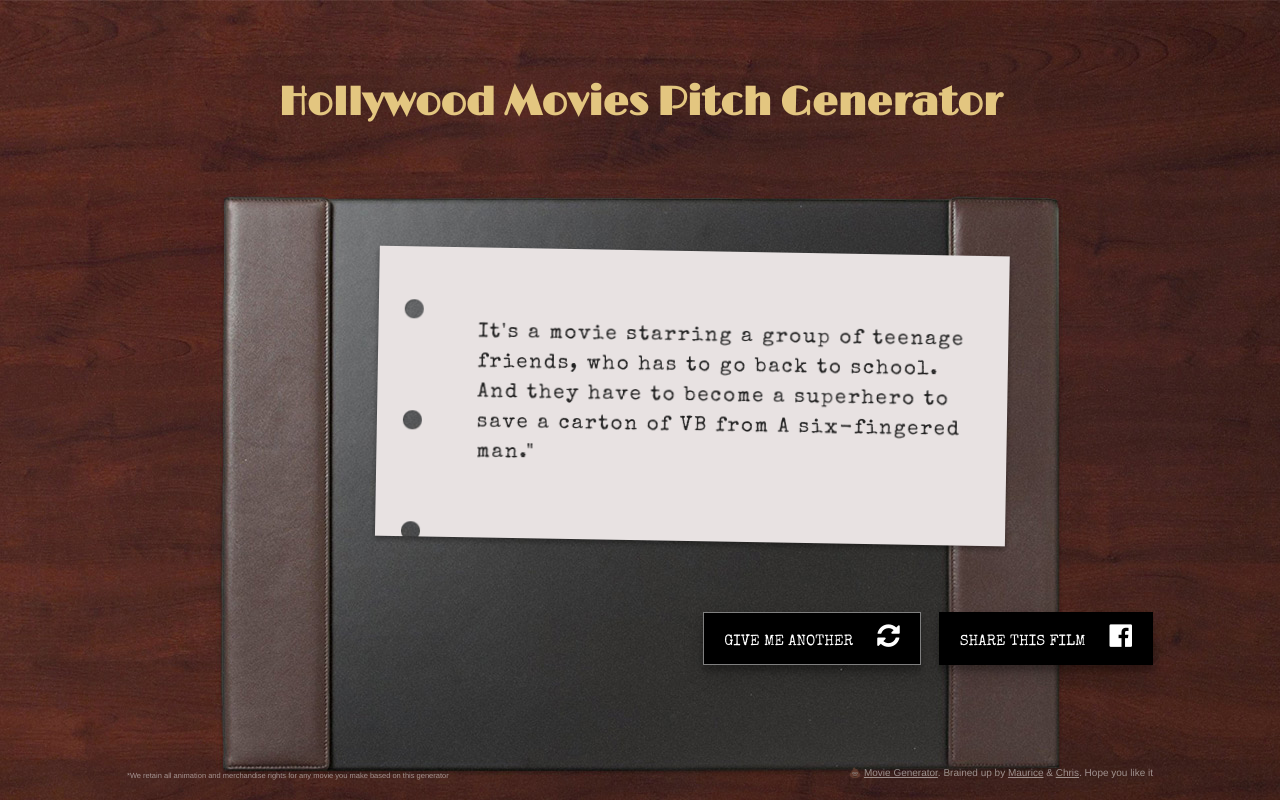
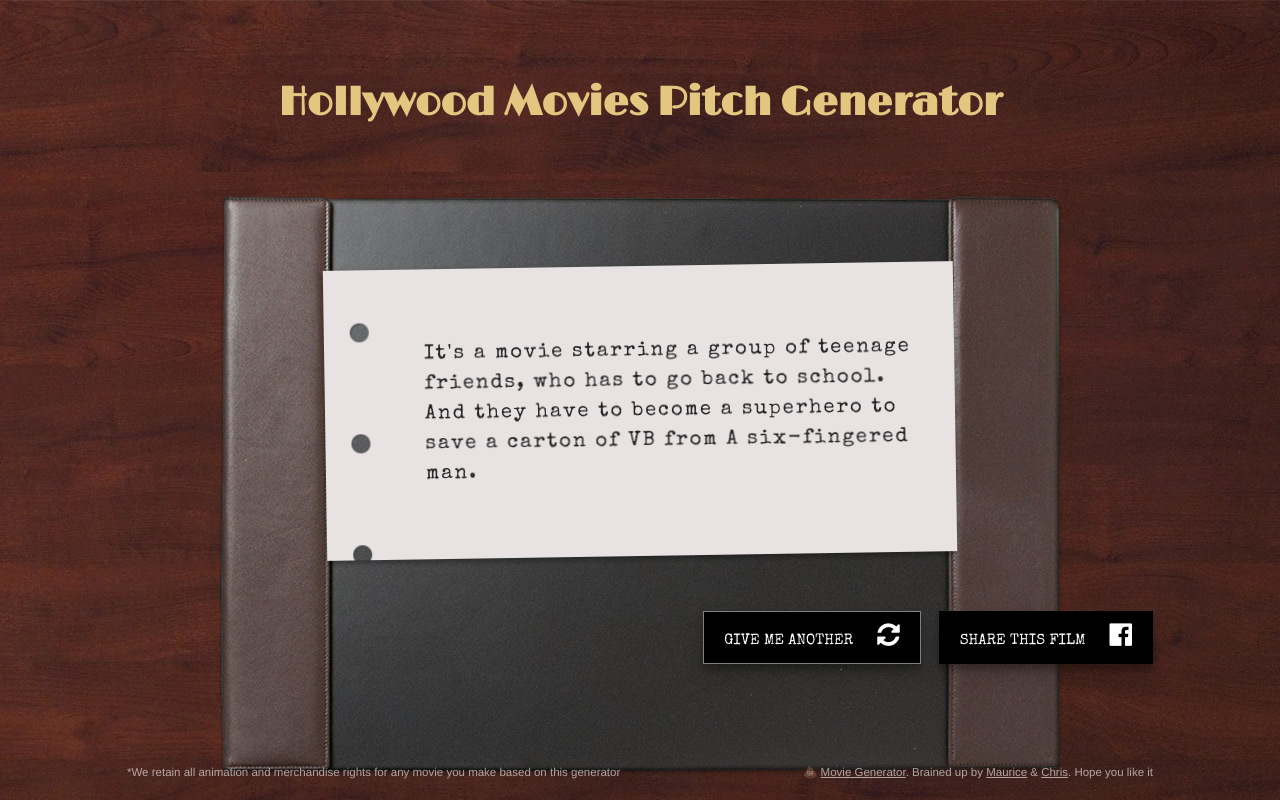
Before and after one commit to mephysto/movie-generator, a website: page new/index.html in a window 1280 px wide. Drawn offline with nearby package versions, Linux system fonts and the light colour scheme; files that its build step writes are made by us from their sources.

Commit message:
some style adjusting. Removed jquery because, wtf. some script finetuning

```diff
--- a/js/main.js
+++ b/js/main.js
@@ -25,22 +25,33 @@
 
 
   // The main generizer
-  let generateNewMovie = () => {
-    let randomStartStyle = () => {
-      let quoteCount = document.querySelectorAll('.movie-text > blockquote').length,
+  const generateNewMovie = () => {
+    const randomStartStyle = () => {
+      const quoteCount = document.querySelectorAll('.movie-text > blockquote').length,
         a = Math.random()*20 - 10,
         b = quoteCount + 100 < 175 ? quoteCount + 100 : 175;
       return `translate3d(-50%,-50%,${b}px) rotate(${a.toFixed(3)}deg)`;
     }
-    let randomEndStyle = () => {
-      let quoteCount = document.querySelectorAll('.movie-text > blockquote').length,
+    const randomEndStyle = () => {
+      const quoteCount = document.querySelectorAll('.movie-text > blockquote').length,
         a = Math.random() * 5 - 2.5,
-        locX = -40 - (Math.random() * 20),
-        loc = -40 - (Math.random() * 20),
-        // stackheight = quoteCount < 75 ? quoteCount : 75;
+        locX = quoteCount <= 1 ? -50 : -40 - (Math.random() * 20),
+        loc = quoteCount <= 1 ? -50 : -40 - (Math.random() * 20),
         stackheight = 0;
-      // return 'translate3d(' + locX.toFixed(2) + '%,' + loc.toFixed(1) + '%,' + stackheight + 'px) rotate(' + a.toFixed(3) + 'deg);';
       return `translate3d(${locX.toFixed(2)}%, ${loc.toFixed(1)}%, ${stackheight}px) rotate(${a.toFixed(3)}deg)`;
+    }
+    const createHTML = (text) => {
+      let newBlockQuote = document.createElement('blockquote');
+      newBlockQuote.classList.add('new');
+      newBlockQuote.style.transform = randomStartStyle();
+      let perDiv = document.createElement('div');
+      perDiv.classList.add('perforation');
+      let quoteTextDiv = document.createElement('div');
+      quoteTextDiv.classList.add('quotetext');
+      quoteTextDiv.innerText = text;
+      newBlockQuote.appendChild(perDiv);
+      newBlockQuote.appendChild(quoteTextDiv);
+      return newBlockQuote;
     }
 
     currentMovieText = nextMovieText.plot;
@@ -69,14 +80,13 @@
     }
     //
     if (document.querySelector('.new')) {
-      window.ns = randomEndStyle();
-      document.querySelector('.new').style.transform = randomEndStyle();
-      document.querySelector('.new').removeAttribute('class');
+      var x = document.querySelector('.new');
+      x.removeAttribute('class');
+      x.style.transform = randomEndStyle();
     }
-    document.querySelector('.movie-text').innerHTML += `<blockquote class="new" style="transform: ${randomStartStyle()}"><div class="perforation"></div><div class="quotetext">${nextMovieText.plot}"</div></blockquote>`;
+    document.querySelector('.movie-text').appendChild(createHTML(nextMovieText.plot));
     var count = document.querySelectorAll('.movie-text > blockquote').length;
     document.querySelector('.movie-text').style.transform = `transform: translateZ(-${count} px)`;
-    // console.info(nextMovieText.plot);
   }
 
   // the main movie text.
--- a/new/index.html
+++ b/new/index.html
@@ -106,9 +106,9 @@
 
 <div class="footer-container">
   <footer class="wrapper">
-    <div class="footer-credits clearfix">
+    <div class="footer-credits">
       <div class="fc-legal">
-        <p><sub>*We retain all animation and merchandise rights for any movie you make based on this generator</sub></p>
+        <p>*We retain all animation and merchandise rights for any movie you make based on this generator</p>
       </div>
       <div class="fc-credits">
         <p>💩 <a href="http://mephysto.github.io/movie-generator/">Movie Generator</a>. Brained up by <a href="http://twitter.com/mephysto/" target="_blank">Maurice</a> &amp; <a href="https://twitter.com/CAndrawes" target="_blank">Chris</a>. Hope you like it </p>
--- a/sass/styles.scss
+++ b/sass/styles.scss
@@ -29,7 +29,7 @@
 
 html{
   font-size: 10px;
-  font-family: 'Special Elite', cursive, monospace;
+  font-family: 'Special Elite', monospace;
   height: 100%;
   // background-image: url(../img/background.jpg);
   background-image: url(../img/desk@mob.jpg),  url(../img/desk@mob-pattern.jpg);
@@ -165,7 +165,7 @@
       text-align: center;
       a {
         span{
-          display: inline-block;
+          display: inline;
         }
       }
     }
@@ -356,7 +356,7 @@
     }
   }
   @media only screen and (min-width: 768px) {
-    opacity: 0.5;
+    opacity: 0.6;
     transition: opacity 100ms ease-out;
     &:hover{
       opacity: 1;
@@ -364,28 +364,29 @@
         width: 50px;
       }
     }
-    .fb-like{
-      width: 0px;
-      margin-left: 1em;
-      transition: width 250ms ease-out;
-    }
   }
   @media only screen and (min-width: 1140px) {
   }
 }
 .footer-credits{
   overflow: hidden;
+  @media only screen and (min-width: 768px) {
+    display: flex;
+    justify-content: space-between;
+    & > div{
+      flex: 1 1 auto;
+    }
+  }
 }
 footer{
   text-align: center;
   font-family: "Helvetica Neue", Arial, Helvetica, sans-serif;
-  // color: #fff;
   color: #ffffff;
   padding-top: 20px;
   padding-bottom: 20px;
   p{
     margin: 0;
-    font-size: 1em;
+    font-size: 1.15em;
   }
   a{
     color: inherit;
@@ -394,17 +395,23 @@
   @media only screen and (min-width: 480px) {
   }
   @media only screen and (min-width: 768px) {
-    text-align: right;
-    .fc-legal{
-      float: left;
+    .fc-legal {
+      p{
+        text-align: left;
+      }
     }
-    .fc-credits{
-      float: right;
+    .fc-credits {
+      text-align: right;
       transition: margin 150ms ease-out;
-      // margin-right: -50px;
-      p{
+      p {
         display: inline-block;
       }
+    }
+    .fb-like{
+      width: 0px;
+      float: right;
+      margin-left: 1em;
+      transition: width 250ms ease-out;
     }
   }
   @media only screen and (min-width: 1140px) {
```
Also changed, not shown: index.html (+2 -2 lines), css/styles.css, js/main.min.js, 1 other file.
